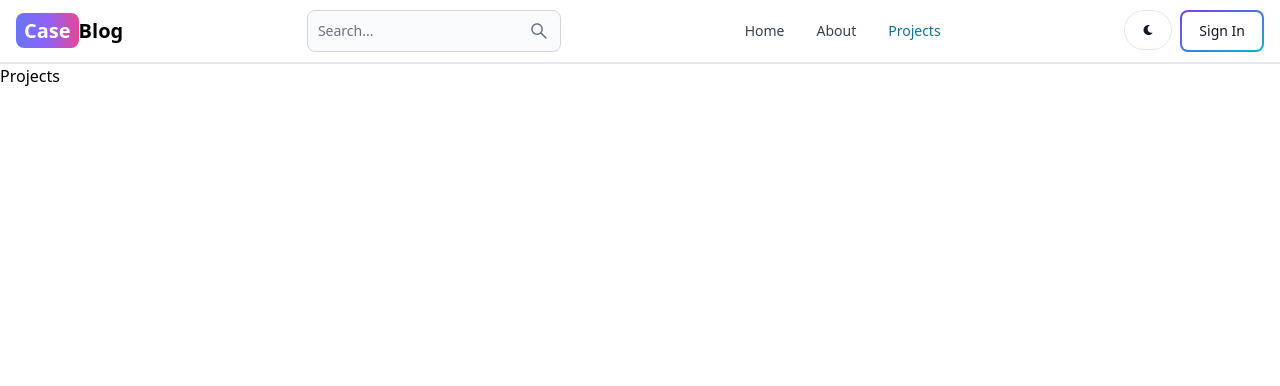
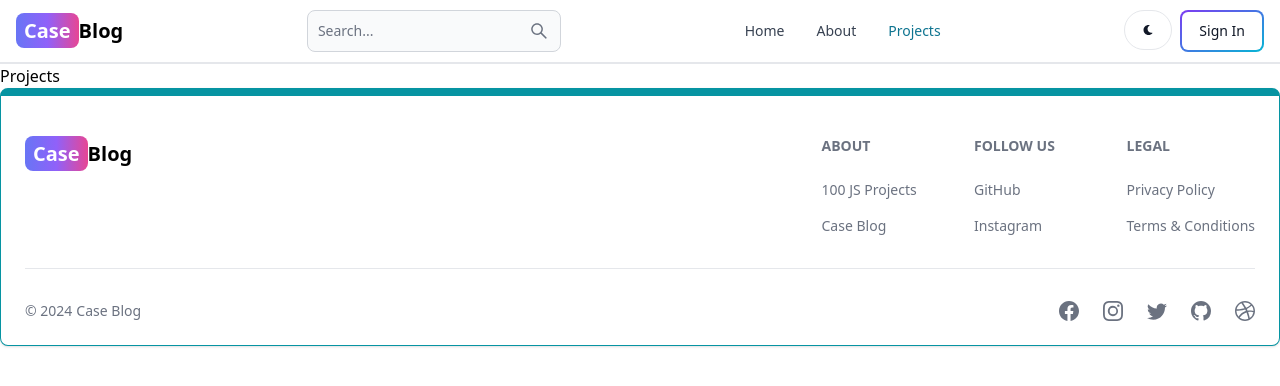
Before and after one commit to NickJV12/mern-blog, a React (Vite) app in the folder client/: page /projects in a window 1280 px wide. Shown: the top 386 px of the page. Built offline with nearby package versions, Linux system fonts and the light colour scheme.

Commit message:
create and add the footer component

```diff
--- a/client/src/App.jsx
+++ b/client/src/App.jsx
@@ -6,6 +6,7 @@
 import Dashboard from './pages/Dashboard'
 import Projects from './pages/Projects'
 import Header from './components/Header'
+import Footer from './components/Footer'
 import React from 'react'
 
 export default function App() {
@@ -20,6 +21,7 @@
       <Route path="/dashboard" element={<Dashboard />} />
       <Route path="/projects" element={<Projects />} />
     </Routes>
+      <Footer />
     </BrowserRouter>
   )
 }
--- a/client/src/components/Footer.jsx
+++ b/client/src/components/Footer.jsx
@@ -1,7 +1,89 @@
+import { Footer } from 'flowbite-react';
+import { Link } from 'react-router-dom';
+import {BsFacebook, BsInstagram, BsTwitter, BsGithub, BsDribbble} from 'react-icons/bs';
 import React from 'react'
 
-export default function Footer() {
+export default function FooterCom() {
   return (
-    <div>Footer</div>
-  )
+    <Footer container className='border border-t-8 border-teal-500'>
+      <div className='w-full max-w-7xl mx-auto'>
+        <div className='grid w-full justify-between sm:flex md:grid-cols-1'>
+          <div className='mt-5'>
+          <Link
+          to="/"
+          className='self-center whitespace-nowrap text-lg
+          sm:text-xl font-semibold dark:text-white'>
+            <span className='px-2 py-1 bg-gradient-to-r from-indigo-500
+            via-purple-500 to-pink-500 rounded-lg text-white'>Case</span>
+            Blog
+        </Link>
+          </div>
+          <div className='grid grid-cols-2 gap-8  mt-4 sm:grid-cols-3 sm:gap-6'>
+            <div>
+            <Footer.Title title='About' />
+            <Footer.LinkGroup col>
+              <Footer.Link
+              href='https://www.100jsprojects.com'
+              target='_blank'
+              rel='noopener noreferrer'>
+                100 JS Projects
+              </Footer.Link>
+              <Footer.Link
+              href='/about'
+              target='_blank'
+              rel='noopener noreferrer'>
+                Case Blog
+              </Footer.Link>
+            </Footer.LinkGroup>
+            </div>
+            <div>
+            <Footer.Title title='Follow us' />
+            <Footer.LinkGroup col>
+              <Footer.Link
+              href='https://www.github.com/Priyalsingh1211'
+              target='_blank'
+              rel='noopener noreferrer'>
+                GitHub
+              </Footer.Link>
+              <Footer.Link
+              href='https://www.instagram.com/priyal_singh03/'
+              target='_blank'
+              rel='noopener noreferrer'>
+                Instagram
+              </Footer.Link>
+            </Footer.LinkGroup>
+            </div>
+            <div>
+            <Footer.Title title='Legal' />
+            <Footer.LinkGroup col>
+              <Footer.Link
+              href='#'
+              >
+                Privacy Policy
+              </Footer.Link>
+              <Footer.Link
+              href='#'
+              >
+                Terms &amp; Conditions
+              </Footer.Link>
+            </Footer.LinkGroup>
+            </div>
+
+          </div>
+        </div>
+        <Footer.Divider />
+        <div className='w-full sm:flex sm:items-centre sm:justify-between'>
+          <Footer.Copyright href='#' by='Case Blog' year={new Date().getFullYear()}/>
+          <div className='flex gap-6 sm:mt-0 mt-4 sm:justify-centre'>
+            <Footer.Icon href='#' icon={BsFacebook}/>
+            <Footer.Icon href='#' icon={BsInstagram}/>
+            <Footer.Icon href='#' icon={BsTwitter}/>
+            <Footer.Icon href='#' icon={BsGithub}/>
+            <Footer.Icon href='#' icon={BsDribbble}/>
+          </div>
+        </div>
+      </div>
+
+      </Footer>
+  );
 }
```
